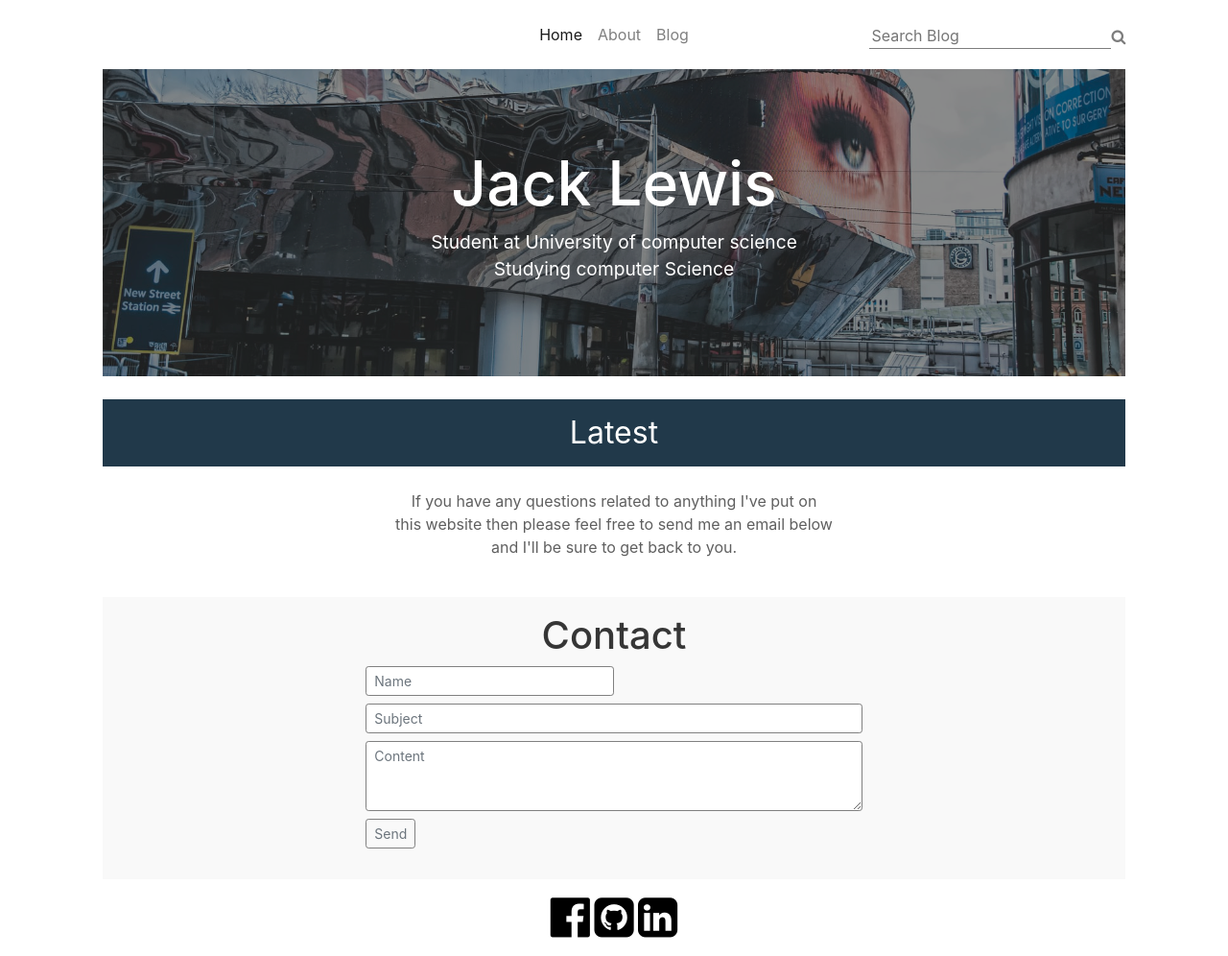
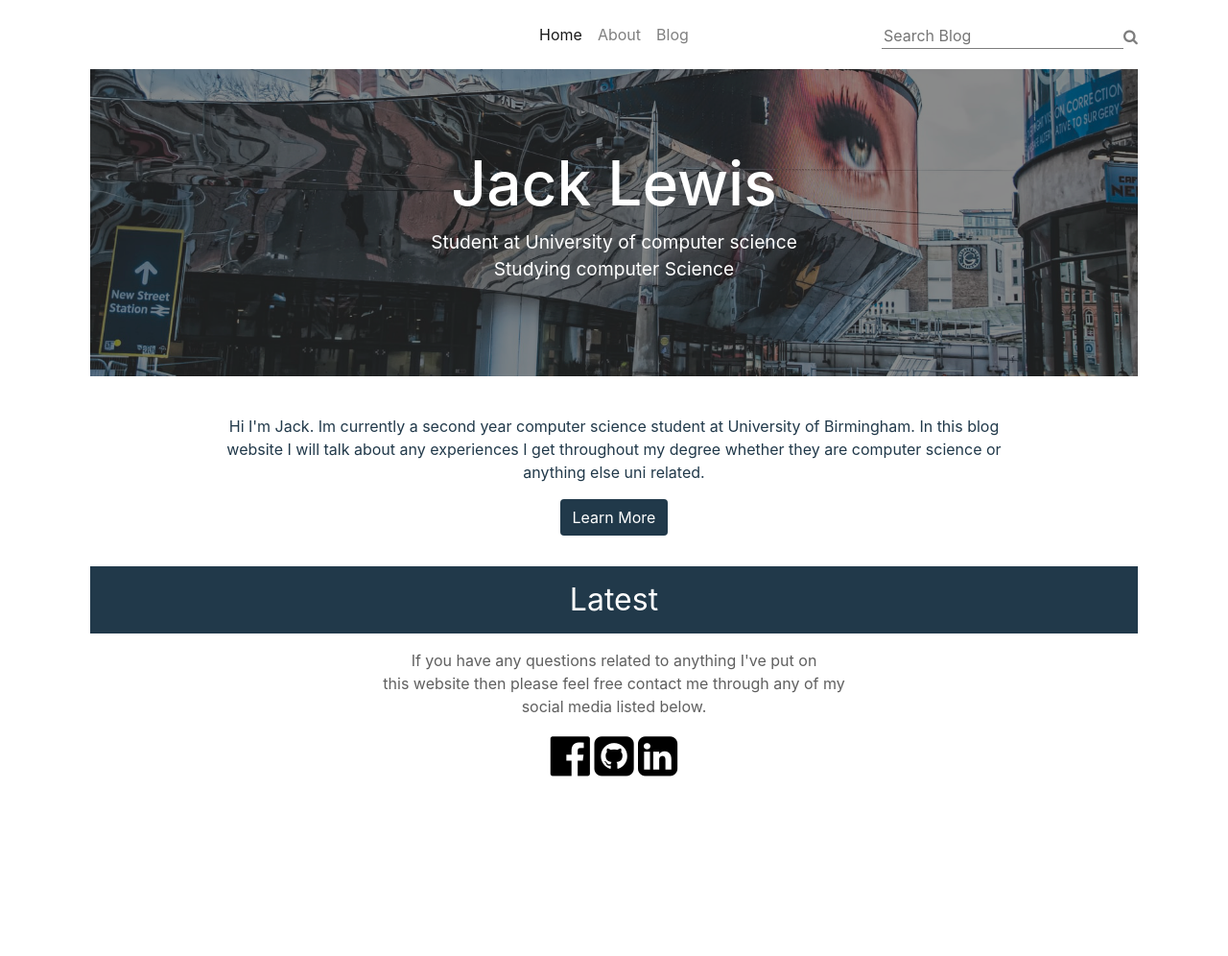
Before and after one commit to jackloo2809/summer-project, a Django app: page / in a window 1280 px wide. Shown: the whole page at 96% size. After the commit the page ends 809 px from the top, so only its background shows below. Run offline with Django 3.2, Linux system fonts and the light colour scheme; data that the repository does not hold is empty; some libraries are stand-ins or nearby versions.

Commit message:
added base.html

```diff
--- /dev/null
+++ b/blog/static/css/base.css
@@ -0,0 +1,45 @@
+.html{
+    padding: 0;
+    margin: 0;
+}
+
+.body{
+    box-sizing: border-box;
+}
+
+
+/*-------------- navbar --------------*/
+#search-bar{
+    border: 0;
+    outline: 0;
+    background: transparent;
+    -webkit-appearance: none;
+    border-radius: 0;
+    border-bottom: 1px solid #7d7d7d;
+    transition: border-color .5s;
+}
+
+#search-icon{
+color: #7d7d7d;
+}
+
+#search-bar:focus{
+border-color: #24a6f2;
+}
+
+#search-btn{
+all: unset;
+border:none;
+background-color: white;
+transition: color .5s;
+}
+
+
+.content{
+    min-height: 80%;
+}
+
+/*------------- links---------------*/
+.links a {
+    color: black;
+  }
--- a/blog/static/css/home.css
+++ b/blog/static/css/home.css
@@ -1,39 +1,3 @@
-.html{
-    padding: 0;
-    margin: 0;
-}
-
-.body{
-    box-sizing: border-box;
-}
-
-/*-------------- navbar --------------*/
-#search-bar{
-        border: 0;
-        outline: 0;
-        background: transparent;
-        -webkit-appearance: none;
-        border-radius: 0;
-        border-bottom: 1px solid #7d7d7d;
-        transition: border-color .5s;
-}
-
-#search-icon{
-    color: #7d7d7d;
-}
-
-#search-bar:focus{
-    border-color: #24a6f2;
-}
-
-#search-btn{
-    all: unset;
-    border:none;
-    background-color: white;
-    transition: color .5s;
-}
-
-
 /*--------------HEADER ---------------*/
 .banner{
     display: flex;
@@ -56,6 +20,17 @@
 .header p{
     font-size: 1.2rem;
 }
+
+/*----------------- About------------------*/
+#about-info{
+    color:  #21394A;
+}
+
+#about-btn{
+    background-color: #21394A;
+    color: white;
+}
+
 
 
 /*-----------------LATEST -------------------*/
@@ -80,17 +55,3 @@
 .latest p{
     font-size: 0.8rem;
 }
-
-
-/*------------------Email------------------*/
-.email{
-    background-color: #F9F9F9;
-}
-
-.grey-border{
-    border-color: #808080;
-}
-
-.links a{
-    color:black;
-}
--- /dev/null
+++ b/blog/templates/base.html
@@ -0,0 +1,52 @@
+{%load static%}
+<html>
+    <head>
+        <meta name="viewport" content="width=device-width, initial-scale=1">
+        <link rel="stylesheet" href="https://cdnjs.cloudflare.com/ajax/libs/font-awesome/4.7.0/css/font-awesome.min.css">
+        <link rel="stylesheet" href="https://stackpath.bootstrapcdn.com/bootstrap/4.5.0/css/bootstrap.min.css" integrity="sha384-9aIt2nRpC12Uk9gS9baDl411NQApFmC26EwAOH8WgZl5MYYxFfc+NcPb1dKGj7Sk" crossorigin="anonymous">
+        <script src="https://code.jquery.com/jquery-3.5.1.slim.min.js" integrity="sha384-DfXdz2htPH0lsSSs5nCTpuj/zy4C+OGpamoFVy38MVBnE+IbbVYUew+OrCXaRkfj" crossorigin="anonymous"></script>
+        <script src="https://cdn.jsdelivr.net/npm/popper.js@1.16.0/dist/umd/popper.min.js" integrity="sha384-Q6E9RHvbIyZFJoft+2mJbHaEWldlvI9IOYy5n3zV9zzTtmI3UksdQRVvoxMfooAo" crossorigin="anonymous"></script>
+        <script src="https://stackpath.bootstrapcdn.com/bootstrap/4.5.0/js/bootstrap.min.js" integrity="sha384-OgVRvuATP1z7JjHLkuOU7Xw704+h835Lr+6QL9UvYjZE3Ipu6Tp75j7Bh/kR0JKI" crossorigin="anonymous"></script>
+        <link rel = "stylesheet" type = "text/css" href = "{%static 'css/base.css'%}" />
+        {%block head%}{%endblock%}
+    </head>
+    <body>
+         <!--------------------------- NAVBAR-------------------------------->
+         <div class="row py-2">
+            <!-------------------Seach Bar-------------------------->
+            <div class="col-md-10 offset-md-1 position-relative">
+                <div class="position-absolute my-2 " style="right: 0;">
+                    <form class="form-group my-2 d-flex px-3 px-md-0" action="{% url 'blog' %}" method="GET">
+                        <input id="search-bar" name="title" placeholder="Search Blog">
+                        <button id="search-btn" type="submit"><span class="fa fa-search" id="search-icon"></span></button>
+                    </form>
+                </div>
+
+                <nav class="navbar navbar-expand-md navbar-light px-0 col-4 offset-md-4">
+                    <button class="navbar-toggler" type="button" data-toggle="collapse" data-target="#navbarSupportedContent">
+                        <span class="navbar-toggler-icon"></span>
+                    </button>
+                    <div class="collapse navbar-collapse" id="navbarSupportedContent">
+                        <ul class="navbar-nav mx-auto">
+                            <li class="nav-item active"><a class="nav-link" href='#'>Home</a></li>
+                            <li class="nav-item"><a class="nav-link" href="#">About</a></li>
+                            <li class="nav-item"><a class="nav-link" href='#'>Blog</a></li>
+                        </ul>
+                    </div>
+                </nav>
+            </div>
+        </div>
+        <div class="content">
+            {%block content%}
+            {%endblock%}
+        </div>
+
+        <div class="row">
+            <div class="col-md-10 offset-md-1 text-center links mb-2">
+                <a href="#"><i class="fa fa-facebook-official fa-3x" aria-hidden="true"></i></a>
+                <a href="#"><i class="fa fa-github-square fa-3x" aria-hidden="true"></i></a>
+                <a href="#"><i class="fa fa-linkedin-square fa-3x" aria-hidden="true"></i></a>
+            </div>
+        </div>
+    </body>
+</html>
--- /dev/null
+++ b/blog/templates/blog.html
@@ -0,0 +1,5 @@
+{%extends "base.html"%}
+{%block head%}
+{%endblock%}
+{%block content%}
+{%endblock%}
--- /dev/null
+++ b/blog/templates/home.html
@@ -0,0 +1,60 @@
+{% extends "base.html" %}
+{% load static%}
+
+{% block head %}
+    <link rel = "stylesheet" type = "text/css" href = "{%static 'css/home.css'%}" />
+{% endblock %}
+{% block content %}
+
+<!-------------------------Feature--------------------------------->
+<div class="row">
+    <div class="col-md-10 offset-md-1 mb-4 banner ">
+        <div class="header">
+            <h1>Jack Lewis</h1>
+            <p>Student at University of computer science<br>
+                Studying computer Science</p>
+        </div>
+    </div>
+</div>
+
+ <!-------------------------About --------------------->
+ <div class="row">
+    <div class="col-10 offset-1 col-md-8 offset-md-2 about text-center my-3">
+        <p id="about-info">
+            Hi I'm Jack. Im currently a second year computer science student
+            at University of Birmingham. In this blog website I will talk about
+            any experiences I get throughout my degree whether they
+            are computer science or anything else uni related.
+        </p>
+        <button type="button" class="btn" id="about-btn">Learn More</button>
+    </div>
+</div>
+
+  <!----------------------Latest----------------------------------->
+<div class="row">
+    <div class="col-md-10 offset-md-1 latest d-flex flex-column my-3">
+        <h1 class="mx-auto my-3">Latest</h1>
+            <div class="d-md-inline-flex justify-content-center">
+                {% for post in posts%}
+                <div class="col-10 offset-1 col-md-3 mx-md-3 " style="overflow: hidden;">
+                    {%if post.image != None%}
+                        <img src={{post.image.url}}>
+                    {%endif%}
+                    <h2>{{post.title}}</h2>
+                    <p>{{post.text}}</p>
+                </div>
+                {% endfor %}
+            </div>
+    </div>
+</div>
+
+
+<div class="row">
+    <div class="mx-auto ">
+        <p class="text-center" style="color: rgba(42,42,42, 0.75);">
+            If you have any questions related to anything I've put on <br>
+            this website then please feel free contact me through any of my<br>
+            social media listed below.</p>
+    </div>
+</div>
+{% endblock %}
--- a/blog/templates/homepage.html
+++ /dev/null
@@ -1,105 +0,0 @@
-{%load static%}
-<html>
-    <head>
-        <meta name="viewport" content="width=device-width, initial-scale=1">
-        <link rel="stylesheet" href="https://cdnjs.cloudflare.com/ajax/libs/font-awesome/4.7.0/css/font-awesome.min.css">
-        <link rel="stylesheet" href="https://stackpath.bootstrapcdn.com/bootstrap/4.5.0/css/bootstrap.min.css" integrity="sha384-9aIt2nRpC12Uk9gS9baDl411NQApFmC26EwAOH8WgZl5MYYxFfc+NcPb1dKGj7Sk" crossorigin="anonymous">
-        <script src="https://code.jquery.com/jquery-3.5.1.slim.min.js" integrity="sha384-DfXdz2htPH0lsSSs5nCTpuj/zy4C+OGpamoFVy38MVBnE+IbbVYUew+OrCXaRkfj" crossorigin="anonymous"></script>
-        <script src="https://cdn.jsdelivr.net/npm/popper.js@1.16.0/dist/umd/popper.min.js" integrity="sha384-Q6E9RHvbIyZFJoft+2mJbHaEWldlvI9IOYy5n3zV9zzTtmI3UksdQRVvoxMfooAo" crossorigin="anonymous"></script>
-        <script src="https://stackpath.bootstrapcdn.com/bootstrap/4.5.0/js/bootstrap.min.js" integrity="sha384-OgVRvuATP1z7JjHLkuOU7Xw704+h835Lr+6QL9UvYjZE3Ipu6Tp75j7Bh/kR0JKI" crossorigin="anonymous"></script>
-        <link rel = "stylesheet" type = "text/css" href = "{%static 'css/home.css'%}" />
-    </head>
-    <body>
-        <div class='container-fluid'>
-
-            <!--------------------------- NAVBAR-------------------------------->
-            <div class="row py-2">
-                <!-------------------Seach Bar-------------------------->
-                <div class="col-md-10 offset-md-1 position-relative">
-                    <div class="position-absolute my-2 " style="right: 0;">
-                        <form class="form-group my-2 d-flex px-3 px-md-0" action="{% url 'blog' %}" method="GET">
-                            <input id="search-bar" name="title" placeholder="Search Blog">
-                            <button id="search-btn" type="submit"><span class="fa fa-search" id="search-icon"></span></button>
-                        </form>
-                    </div>
-
-                    <nav class="navbar navbar-expand-md navbar-light px-0 col-4 offset-md-4">
-                        <button class="navbar-toggler" type="button" data-toggle="collapse" data-target="#navbarSupportedContent">
-                            <span class="navbar-toggler-icon"></span>
-                        </button>
-                        <div class="collapse navbar-collapse" id="navbarSupportedContent">
-                            <ul class="navbar-nav mx-auto">
-                                <li class="nav-item active"><a class="nav-link" href='#'>Home</a></li>
-                                <li class="nav-item"><a class="nav-link" href="#">About</a></li>
-                                <li class="nav-item"><a class="nav-link" href='#'>Blog</a></li>
-                            </ul>
-                        </div>
-                    </nav>
-                </div>
-            </div>
-
-            <!-------------------------Feature--------------------------------->
-            <div class="row">
-                <div class="col-md-10 offset-md-1 mb-4 banner ">
-                    <div class="header">
-                        <h1>Jack Lewis</h1>
-                        <p>Student at University of computer science<br>
-                            Studying computer Science</p>
-                    </div>
-                </div>
-            </div>
-
-              <!----------------------Latest----------------------------------->
-            <div class="row">
-                <div class="col-md-10 offset-md-1 latest d-flex flex-column">
-                    <h1 class="mx-auto my-3">Latest</h1>
-                        <div class="d-md-inline-flex justify-content-center">
-                            {% for post in posts%}
-                            <div class="col-10 offset-1 col-md-3 mx-md-3 " style="overflow: hidden;">
-                                {%if post.image != None%}
-                                    <img src={{post.image.url}}>
-                                {%endif%}
-                                <h2>{{post.title}}</h2>
-                                <p>{{post.text}}</p>
-                            </div>
-                            {% endfor %}
-                        </div>
-                </div>
-            </div>
-
-
-            <div class="row">
-                <div class="mx-auto my-4">
-                    <p class="text-center" style="color: rgba(42,42,42, 0.75);">
-                        If you have any questions related to anything I've put on <br>
-                        this website then please feel free to send me an email below <br>
-                        and I'll be sure to get back to you.</p>
-                </div>
-            </div>
-
-
-            <!----------------------Email Form------------------------------->
-
-            <div class="row">
-                  <div class="col-md-10 offset-md-1 email p-3">
-                      <h1 class="text-center" style="color:#363636;">Contact</h1>
-                      <form>
-                        <input class="form-control form-control-sm my-2 col-md-3 offset-md-3 grey-border" type="text" placeholder="Name">
-                        <input class="form-control form-control-sm my-2 col-md-6 offset-md-3 grey-border" type="text" placeholder="Subject">
-                        <textarea class="form-control form-control-sm my-2 col-md-6 offset-md-3 grey-border" id="exampleFormControlTextarea1" rows="3" placeholder="Content"></textarea>
-                        <button type="button" class="btn btn-outline-secondary offset-md-3 btn-sm grey-border">Send</button>
-                    </form>
-                  </div>
-            </div>
-
-            <div class="row">
-                <div class="col-md-10 offset-md-1 text-center links my-3">
-                    <a href="#"><i class="fa fa-facebook-official fa-3x" aria-hidden="true"></i></a>
-                    <a href="#"><i class="fa fa-github-square fa-3x" aria-hidden="true"></i></a>
-                    <a href="#"><i class="fa fa-linkedin-square fa-3x" aria-hidden="true"></i></a>
-                </div>
-
-            </div>
-        </div>
-    </body>
-</html>
--- a/blog/views.py
+++ b/blog/views.py
@@ -6,28 +6,10 @@ from django.shortcuts import redirect
 
 def home(request):
     posts = Post.objects.filter(published_date__lte=timezone.now()).order_by('-published_date')[:3]
-    return render(request, 'homepage.html', {'posts':posts})
+    return render(request, 'home.html', {'posts':posts})
 
 def blog(request):
     posts = Post.objects.filter(published_date__lte=timezone.now()).order_by('published_date')
-    print(request.POST)
-    """
-    #----------------- FILTER --------------------
-    myfilter = Blog_filter(request.GET, queryset=posts)
-    posts = myfilter.qs
-    orderVal = request.GET.get('order')
-    if orderVal == 'up':
-        posts = posts.filter(published_date__lte=timezone.now()).order_by('published_date')
-    elif orderVal == 'down':
-        posts = posts.filter(published_date__lte=timezone.now()).order_by('-published_date')
-
-
-     #------------------paginator -----------------
-    p = Paginator(posts, 4)
-    page_number = request.GET.get('page')
-    page_obj = p.get_page(page_number)
-    """
-
     return render(request, 'blog.html', {'posts': posts,})
 
 def profile(request):
```
